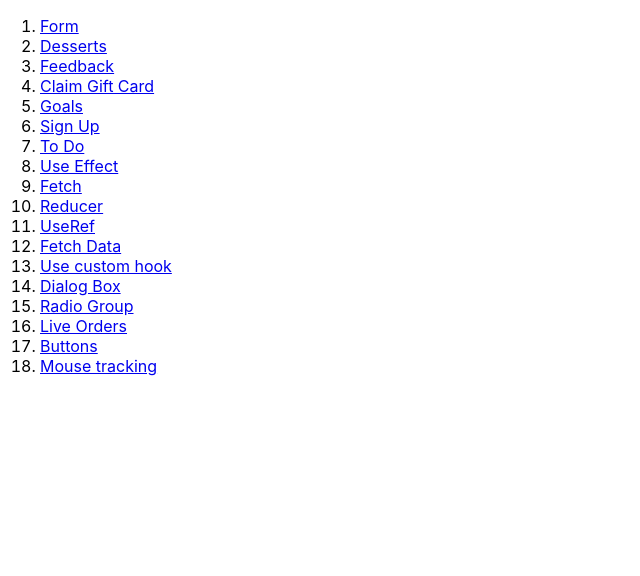
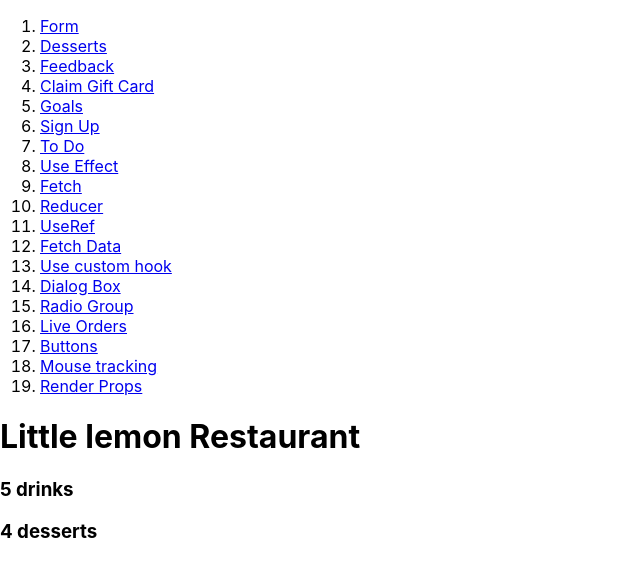
Before and after one commit to ArunInnovationLab/firstapp, a React (Create React App) app: page /render-props in a window 1280 px wide. Shown: the top 576 px of the page, without its empty margins (0-640 px from the left). Built offline with nearby package versions, Linux system fonts and the light colour scheme.

Commit message:
render props

```diff
--- a/src/App.js
+++ b/src/App.js
@@ -19,6 +19,7 @@ import RadioGroupComponent from "./jsx/RadioGroup";
 import LiveOrders from "./jsx/DynamicManipulation";
 import ButtonComponent from "./jsx/SpreadOperator";
 import HoC from "./jsx/HoC";
+import RenderProps from "./jsx/RenderProps";
 
 function App() {
   return (
@@ -85,6 +86,9 @@ function App() {
               <li>
                 <Link to="mouse-tracking">Mouse tracking</Link>
               </li>
+              <li>
+                <Link to="render-props">Render Props</Link>
+              </li>
             </ol>
           </nav>
 
@@ -107,7 +111,8 @@ function App() {
               <Route path="/radio-group" element={<RadioGroupComponent />} />
               <Route path="/live-orders" element={<LiveOrders />} />
               <Route path="/buttons" element={<ButtonComponent />} />
-              <Route path="/mouse-tracking" element={<HoC/>}/>
+              <Route path="/mouse-tracking" element={<HoC />} />
+              <Route path="render-props" element={<RenderProps />} />
             </Routes>
           </main>
         </div>
--- a/src/components/ToDos.js
+++ b/src/components/ToDos.js
@@ -33,7 +33,7 @@ export default function ToDos() {
 
   useEffect(()=>{
     document.title = "Todo"
-  })
+  },[])
 
   return (
     <div>
--- a/src/jsx/HoC.js
+++ b/src/jsx/HoC.js
@@ -3,7 +3,7 @@
 import { useEffect } from "react";
 import { useState } from "react";
 
-const withMousePosiution = (WrappedComponent) => {
+const withMousePosition = (WrappedComponent) => {
   return (props) => {
     const [MousePosition, setMousePosition] = useState({
       x: 0,
@@ -61,8 +61,8 @@ const PointMouseLogger = ({ mousePosition }) => {
   );
 };
 
-const PanelMouseTracker = withMousePosiution(PanelMouseLogger);
-const PointMouseTracker = withMousePosiution(PointMouseLogger);
+const PanelMouseTracker = withMousePosition(PanelMouseLogger);
+const PointMouseTracker = withMousePosition(PointMouseLogger);
 
 function HoC() {
   return (
--- a/src/jsx/RenderProps.js
+++ b/src/jsx/RenderProps.js
@@ -0,0 +1,47 @@
+//render props : take functions that return react elements and call them inside their render logic
+
+import React, { useEffect, useState } from "react";
+
+const DataFetcher = ({ render, url }) => {
+  const [data, setData] = useState([]);
+
+  useEffect(() => {
+    if (url.includes("desserts")) {
+      setData(["cake", "ice cream", "pie", "brownie"]);
+    } else {
+      setData(["water", "soda", "soda", "juice", "wkkw"]);
+    }
+  }, []);
+
+  return render(data);
+};
+
+const DessertsCount = () => {
+  return (
+    <DataFetcher
+      url="http://littlelemon/desserts"
+      render={(data) => <h3>{data.length} desserts</h3>}
+    />
+  );
+};
+
+const DrinksCount = () => {
+  return (
+    <DataFetcher
+      url="https://littlelemon/drinks"
+      render={(data) => <h3>{data.length} drinks</h3>}
+    />
+  );
+};
+
+function RenderProps() {
+  return (
+    <>
+      <h1>Little lemon Restaurant</h1>
+      <DrinksCount />
+      <DessertsCount />
+    </>
+  );
+}
+
+export default RenderProps;
```
